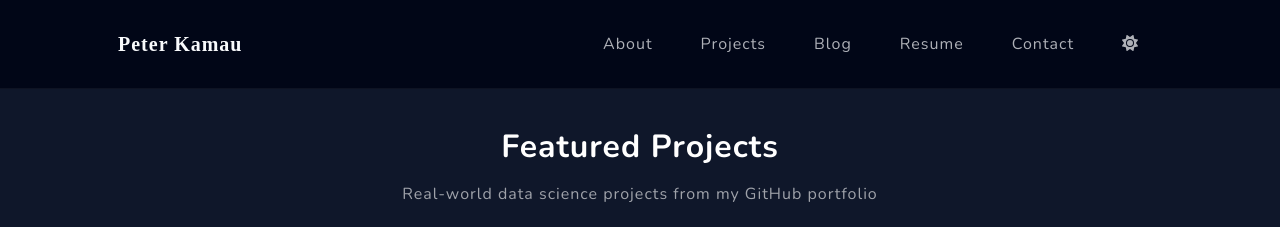
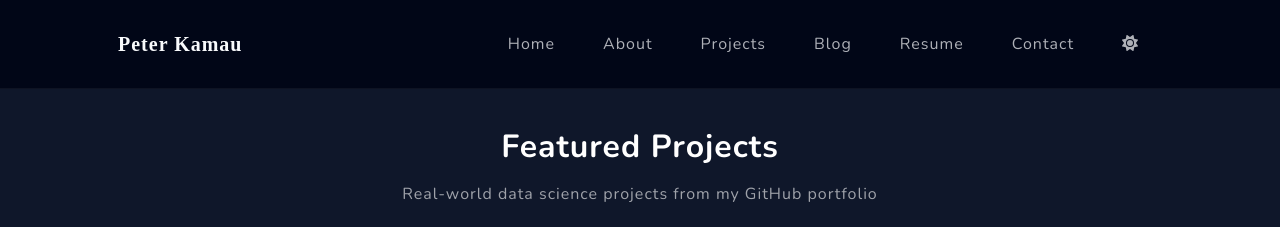
Before and after one commit to pexpeter/pexpeter.github.io, a Jekyll site: the page built from projects.html, in a window 1280 px wide. Shown: the top 227 px of the page. Built offline with Jekyll 4.4.1, drawn with Linux system fonts in a browser that asks for light colours; nearby versions of some CDN libraries.

Commit message:
UX: Add Home link to nav and make project cards fully clickable

```diff
--- a/_includes/navigation.html
+++ b/_includes/navigation.html
@@ -8,6 +8,7 @@
         </button>
         <div class="collapse navbar-collapse" id="navbarResponsive">
             <ul class="navbar-nav ms-auto">
+                <li class="nav-item"><a class="nav-link" href="/">Home</a></li>
                 <li class="nav-item"><a class="nav-link" href="/about">About</a></li>
                 <li class="nav-item"><a class="nav-link" href="/projects">Projects</a></li>
                 <li class="nav-item"><a class="nav-link" href="/blog">Blog</a></li>
--- a/projects.html
+++ b/projects.html
@@ -33,7 +33,7 @@
                                 tech }}</span>
                             {% endfor %}
                         </div>
-                        <a href="{{ project.url }}" class="btn btn-sm"
+                        <a href="{{ project.url }}" class="btn btn-sm stretched-link"
                             style="background: linear-gradient(135deg, #a855f7, #6366f1); color: #fff; border: none; padding: 0.5rem 1rem;">
                             <i class="fas fa-info-circle me-1"></i> View Details
                         </a>
```
